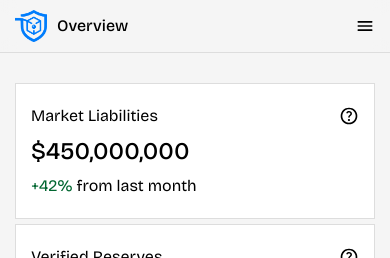
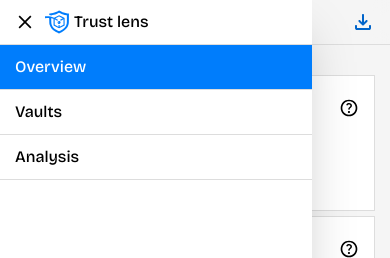
Before and after one commit to Mr-Aceil/Trust-Lens, a React (Vite) app: page / in a window 390 px wide. Both pictures are taken after a click on the picture 31 px from the left and 26 px from the top of the page. Shown: the top 258 px of the page. Built offline with nearby package versions, Linux system fonts and the light colour scheme.

Commit message:
Changed the looks of the nav bar for mobile version

```diff
--- a/src/Components/Nav-bar/nav.tsx
+++ b/src/Components/Nav-bar/nav.tsx
@@ -3,8 +3,9 @@ import Button from '../../Components/Buttons/DownloadAudit'
 import Hamburger from '../../assets/Nav/Hamburger/Hamnurger.svg'
 import Cancel from '../../assets/Nav/Hamburger/cancel.svg'
 import { useState } from 'react'
-import Logo from '../../assets/Logo/Logo.png'
+import Logo from '../logo'
 import Pages from '../Sidebar/HamburgerPages'
+import DownloadButton from '../../assets/Download-Audit/material-symbols_download-rounded.svg'
 
 
 type Props={
@@ -31,27 +32,33 @@ export default function nav({name='Page Name',
         <>
         <nav className='bg-[#f5f5f54c] backdrop-blur-sm flex justify-between items-center inpadi bordersb sticky top-0 z-[10]'>
             <div className='flex gap-[10px] items-center'>
-                <img src={Logo} alt="Trust lens logo" className="h-[2em] w-[2em] hidden max-[850px]:block" />
-                <p className='font-mfont text-h5 font-medium'>{name}</p>
+                <img src={Hamburger} onClick={() => sethamburger(!hamburger)} alt="" className='w-[20px] h-[20px] hidden max-[850px]:block' />
+
+                <div className='flex gap-[5px] items-center'>
+                    <Logo />
+                    <p className='text-h5 font-medium'>{name}</p>
+                </div>
             </div>
             <Button name='Download audit'/>
 
             {/* Hamburger Button */}
-            <img src={Hamburger} onClick={() => sethamburger(!hamburger)} alt="" className='w-[20px] h-[20px] hidden max-[850px]:block' />
+            <img src={DownloadButton} alt="Downlaod audit button" className='hidden max-[850px]:block'/>
         </nav>
 
         {/* Hamburger */}
-        <section className={`fixed flex flex-col w-full h-full bg-white z-[12]  transition-all ease-in-out ${hamburger ? 'translate-x-full' : 'translate-x-0'}`}>
+        <section className={`fixed flex-col w-[80%] shadow-2xl h-full bg-white z-[12]  transition-all ease-in-out ${hamburger ? 'hidden' : 'flex'}`}>
             <div className='flex justify-between inpadi bordersb items-center'>
-                <div className='flex gap-[5px] items-center'>
-                    <img src={Logo} alt="Trust lens logo" className="h-[2em] w-[2em]"/>
-                    <p className='text-h5 font-medium'>Trust lens</p>
+                <div className='flex gap-[10px] items-center'>
+                    <img src={Cancel} onClick={() => sethamburger(!hamburger)} alt="" className='w-[20px] h-[20px] hidden max-[850px]:block' />
+
+                    <div className='flex gap-[5px] items-center'>
+                        <Logo />
+                        <p className='text-h5 font-medium'>Trust lens</p>
+                    </div>
                 </div>
-
-                <img src={Cancel} onClick={() => sethamburger(!hamburger)} alt="" className='w-[20px] h-[20px] hidden max-[850px]:block' />
             </div>
 
-            <section className='flex flex-col gap-[10px]'>
+            <section className='flex flex-col '>
                 <Pages name='Overview' to='/' bg={obg} textColor={otext}/>
                 <Pages name='Vaults' to='/vaults' bg={vbg} textColor={vtext}/>
                 <Pages name='Analysis' to='/analysis' bg={abg} textColor={atext}/>
--- a/src/Components/Sidebar/HamburgerPages.tsx
+++ b/src/Components/Sidebar/HamburgerPages.tsx
@@ -10,6 +10,6 @@ type Props={
 
 export default function HamburgerPages({name='Page name', to, bg, textColor}:Props) {
     return (
-        <Link to={to} className={`text-h5 font-medium inpadi bordersb  hover:bg-buttonh ${bg} ${textColor}`}>{name}</Link>
+        <Link to={to} className={`text-h5 font-medium inpadi bordersb  ${bg} ${textColor}`}>{name}</Link>
     )
 }
--- /dev/null
+++ b/src/Components/logo.tsx
@@ -0,0 +1,11 @@
+import '../index.css'
+import Logo from '../assets/Logo/logo.svg'
+
+export default function logo() {
+    return (
+        <img src={Logo} alt="Trust lens logo" className="h-[2em] w-[2em] hidden max-[850px]:block
+                                                        max-[500px]:h-[1.5em]
+                                                        max-[500px]:w-[1.5em]
+                                                        " />
+    )
+}
```
